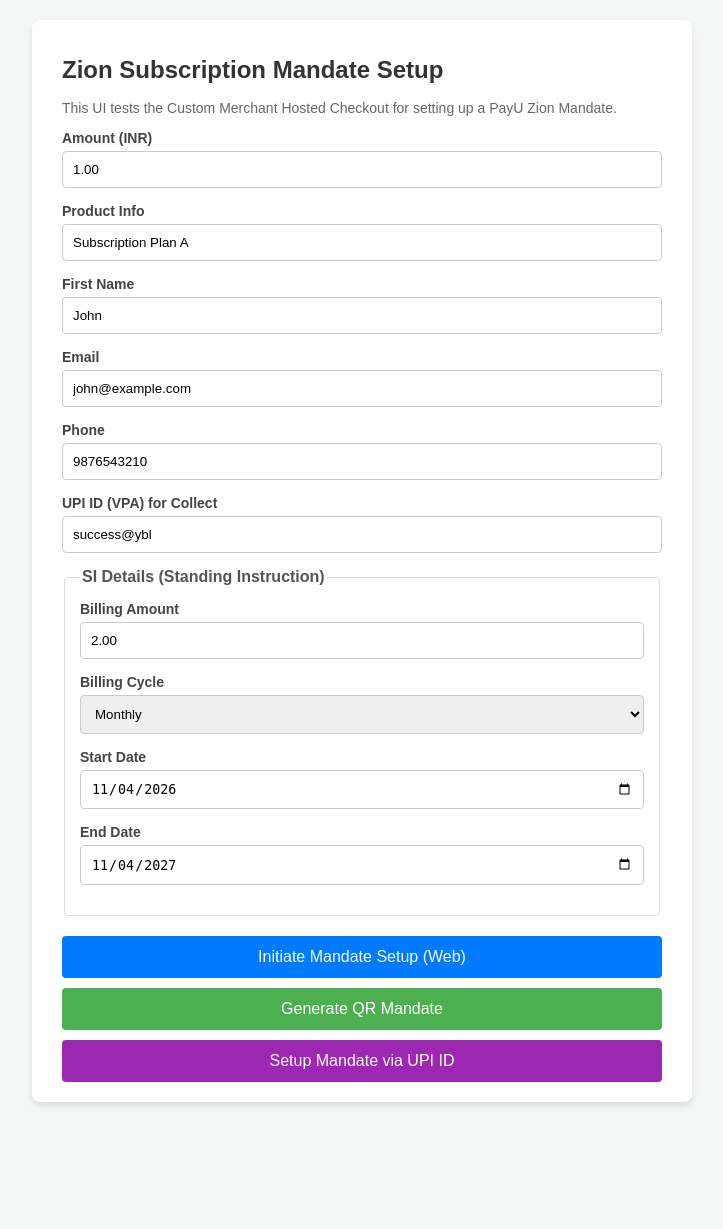
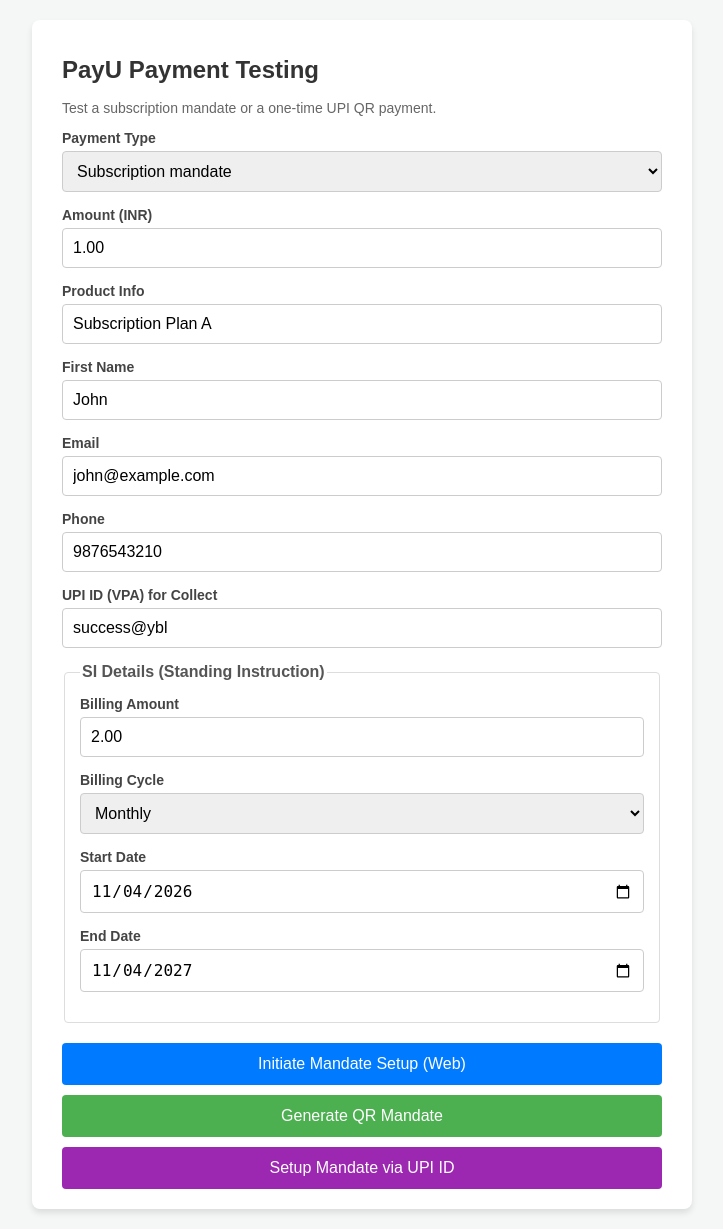
Before and after one commit to ankitjojo/payu_backend_qr, a Node server app: page / in a window 1280 px wide. Shown: the whole page, without its empty margins (278-1001 px from the left). Before the commit the page ends 1106 px from the top, so only its background shows below. Run offline with Node 20, Linux system fonts and the light colour scheme; some libraries are stand-ins or nearby versions.

Commit message:
feat(payment): add one-time upi qr payment flow and ui support
- Add generate-qr-one-time endpoint and controller method
- Implement PayUService one-time S2S QR payment logic without mandate/SI payload
- Update UI to toggle between subscription mandate and one-time QR payments
- Add unit tests for one-time QR generation and UPI URI formatting
- Ignore scratch files in .gitignore

```diff
--- a/public/endpoints.js
+++ b/public/endpoints.js
@@ -2,6 +2,7 @@ const API_BASE_URL = '/api';
 
 const endpoints = {
     initiateMandate: `${API_BASE_URL}/payments/initiate-mandate`,
+    generateOneTimeQR: `${API_BASE_URL}/payments/generate-qr-one-time`,
     generateQR: `${API_BASE_URL}/payments/generate-qr`,
     generateUpiCollect: `${API_BASE_URL}/payments/generate-upi-collect`,
     verifyPayment: (txnid) => `${API_BASE_URL}/payments/verify/${txnid}`
--- a/public/logic.js
+++ b/public/logic.js
@@ -17,6 +17,10 @@ document.addEventListener('DOMContentLoaded', () => {
 
     form.addEventListener('submit', async (e) => {
         e.preventDefault();
+        if (paymentType.value === 'one-time') {
+            qrBtn.click();
+            return;
+        }
 
         submitBtn.disabled = true;
         submitBtn.textContent = 'Processing...';
@@ -71,10 +75,40 @@ document.addEventListener('DOMContentLoaded', () => {
 
     const qrBtn = document.getElementById('qrBtn');
 
+    const paymentType = document.getElementById('paymentType');
+    const siDetailsFields = document.getElementById('siDetailsFields');
+    const collectButton = document.getElementById('upiCollectBtn');
+    const actionButtons = [submitBtn, qrBtn, collectButton];
+
+    function resetPaymentDisplay() {
+        if (pollInterval) clearInterval(pollInterval);
+        pollInterval = null;
+        responseContainer.classList.add('hidden');
+        document.getElementById('qrCodeContainer').style.display = 'none';
+        document.getElementById('qrImage').removeAttribute('src');
+        document.getElementById('qrIntentText').textContent = '';
+        document.getElementById('paymentStatusNotice')?.remove();
+    }
+
+    paymentType.addEventListener('change', () => {
+        const oneTime = paymentType.value === 'one-time';
+        siDetailsFields.hidden = oneTime;
+        siDetailsFields.disabled = oneTime;
+        document.getElementById('vpa').parentElement.hidden = oneTime;
+        submitBtn.hidden = oneTime;
+        collectButton.hidden = oneTime;
+        qrBtn.textContent = oneTime ? 'Generate One-Time Payment QR' : 'Generate QR Mandate';
+        resetPaymentDisplay();
+    });
+
     qrBtn.addEventListener('click', async (e) => {
         e.preventDefault();
 
-        qrBtn.disabled = true;
+        if (!form.reportValidity()) return;
+        const oneTime = paymentType.value === 'one-time';
+        resetPaymentDisplay();
+        actionButtons.forEach(button => { button.disabled = true; });
+        paymentType.disabled = true;
         qrBtn.textContent = 'Processing...';
 
         // Gather data
@@ -94,9 +128,11 @@ document.addEventListener('DOMContentLoaded', () => {
             }
         };
 
+        if (oneTime) delete payload.siDetails;
+
         try {
             // Call backend API
-            const response = await fetch(endpoints.generateQR, {
+            const response = await fetch(oneTime ? endpoints.generateOneTimeQR : endpoints.generateQR, {
                 method: 'POST',
                 headers: {
                     'Content-Type': 'application/json'
@@ -106,24 +142,29 @@ document.addEventListener('DOMContentLoaded', () => {
 
             const result = await response.json();
 
-            if (result.success) {
+            if (response.ok && result.success) {
                 // Show JSON response for debugging
                 responseContainer.classList.remove('hidden');
-                jsonResponse.textContent = JSON.stringify(result.data, null, 2);
+                jsonResponse.textContent = JSON.stringify(result, null, 2);
 
                 const payuResponse = result.data;
-                const intentStr = (payuResponse && payuResponse.result) ? (payuResponse.result.intentURIData || payuResponse.result.intentUrl || payuResponse.result.qrString) : null;
+                const rawIntent = payuResponse?.result?.intentURIData || payuResponse?.result?.intentUrl || payuResponse?.result?.qrString;
+                const intentStr = buildUpiPaymentUri(rawIntent);
 
                 if (intentStr) {
                     const redirectText = document.getElementById('redirectText');
                     if (redirectText) redirectText.style.display = 'none';
 
                     document.getElementById('qrCodeContainer').style.display = 'block';
+                    document.getElementById('qrImage').style.display = 'block';
+                    document.getElementById('qrHeading').textContent = oneTime
+                        ? 'Scan this QR to make a one-time payment:' : 'Scan this QR to setup mandate:';
 
                     // Generate QR image securely and instantly on the frontend
                     QRCode.toDataURL(intentStr, { width: 250, margin: 2 }, function (err, url) {
                         if (err) {
                             console.error('QR Generation Error:', err);
+                            alert('Unable to render the QR code. Please try again.');
                             return;
                         }
                         document.getElementById('qrImage').src = url;
@@ -132,7 +173,7 @@ document.addEventListener('DOMContentLoaded', () => {
 
                     // Start polling backend verify API until payment is approved or failed
                     const activeTxnid = result.txnid || (payuResponse && payuResponse.metaData && payuResponse.metaData.txnId);
-                    startPolling(activeTxnid, payload.amount);
+                    startPolling(activeTxnid, payload.amount, oneTime);
                 } else if (typeof payuResponse === 'string' && payuResponse.includes('html')) {
                     // Fallback if UPI Intent S2S is not enabled or returns HTML
                     alert('UPI Intent S2S returned checkout HTML. Falling back to PayU Hosted Checkout.');
@@ -141,14 +182,18 @@ document.addEventListener('DOMContentLoaded', () => {
                     alert('Failed to generate Intent QR. Check JSON response for details.');
                 }
             } else {
-                alert('Failed to generate QR mandate.');
+                responseContainer.classList.remove('hidden');
+                jsonResponse.textContent = JSON.stringify(result, null, 2);
+                document.getElementById('redirectText').style.display = 'none';
+                alert(result.error || result.message || 'Failed to generate payment QR.');
             }
         } catch (error) {
             console.error('Error:', error);
             alert('An error occurred. Check console.');
         } finally {
-            qrBtn.disabled = false;
-            qrBtn.textContent = 'Generate QR Mandate';
+            actionButtons.forEach(button => { button.disabled = false; });
+            paymentType.disabled = false;
+            qrBtn.textContent = oneTime ? 'Generate One-Time Payment QR' : 'Generate QR Mandate';
         }
     });
 
@@ -217,7 +262,7 @@ document.addEventListener('DOMContentLoaded', () => {
 
     let pollInterval = null;
 
-    function startPolling(txnid, amount) {
+    function startPolling(txnid, amount, oneTime = false) {
         if (!txnid) return;
         if (pollInterval) clearInterval(pollInterval);
 
@@ -235,7 +280,9 @@ document.addEventListener('DOMContentLoaded', () => {
         statusNotice.style.background = '#e3f2fd';
         statusNotice.style.color = '#0d47a1';
         statusNotice.style.border = '1px solid #90caf9';
-        statusNotice.textContent = '⏳ Waiting for payment... Approve the mandate on your UPI app.';
+        statusNotice.textContent = oneTime
+            ? '⏳ Waiting for payment... Complete the payment in your UPI app.'
+            : '⏳ Waiting for payment... Approve the mandate on your UPI app.';
 
         let attempts = 0;
         const maxAttempts = 100; // ~5 minutes
@@ -308,3 +355,14 @@ function submitPayUForm(payuData) {
         form.submit();
     }, 2000);
 }
+
+/** Convert PayU's query-only intent data into a scannable UPI payment URI. */
+function buildUpiPaymentUri(intentData) {
+    if (typeof intentData !== 'string' || !intentData.trim()) return null;
+    const value = intentData.trim();
+    const query = value.replace(/^upi:\/\/pay\?/i, '').replace(/^\?/, '');
+    const params = new URLSearchParams(query);
+    if (!params.get('pa')) return null;
+    // Encode spaces and other reserved characters without encoding query separators.
+    return `upi://pay?${params.toString().replace(/\+/g, '%20')}`;
+}
--- a/src/api/routes/payment.routes.ts
+++ b/src/api/routes/payment.routes.ts
@@ -9,6 +9,7 @@ paymentRoutes.post('/initiate-mandate', paymentController.initiateMandate);
 
 // API to generate QR payload for PayU
 paymentRoutes.post('/generate-qr', paymentController.generateQR);
+paymentRoutes.post('/generate-qr-one-time', paymentController.generateOneTimeQR);
 paymentRoutes.post('/generate-upi-collect', paymentController.generateUpiCollect);
 
 // Webhook/Callback routes for PayU to post back the result
--- a/views/index.ejs
+++ b/views/index.ejs
@@ -3,15 +3,51 @@
 <head>
     <meta charset="UTF-8">
     <meta name="viewport" content="width=device-width, initial-scale=1.0">
-    <title>PayU Zion Automation Testing</title>
+    <title>PayU Payment Testing</title>
     <link rel="stylesheet" href="style.css">
+    <style>
+        fieldset {
+            min-width: 0;
+        }
+
+        legend, button, h1, h3, h4, p {
+            overflow-wrap: anywhere;
+        }
+
+        input, select {
+            min-width: 0;
+            max-width: 100%;
+            font-size: 16px;
+        }
+
+        #qrImage {
+            box-sizing: border-box;
+            max-width: 100%;
+            height: auto;
+            margin-inline: auto;
+        }
+
+        @media (max-width: 480px) {
+            body { padding: 12px; }
+            .container { padding: 16px; }
+            fieldset, #responseContainer { padding: 10px; }
+            button { padding: 12px; }
+        }
+    </style>
 </head>
 <body>
     <div class="container">
-        <h1>Zion Subscription Mandate Setup</h1>
-        <p>This UI tests the Custom Merchant Hosted Checkout for setting up a PayU Zion Mandate.</p>
+        <h1>PayU Payment Testing</h1>
+        <p>Test a subscription mandate or a one-time UPI QR payment.</p>
 
         <form id="mandateForm">
+            <div class="form-group">
+                <label for="paymentType">Payment Type</label>
+                <select id="paymentType">
+                    <option value="subscription">Subscription mandate</option>
+                    <option value="one-time">One-time payment</option>
+                </select>
+            </div>
             <div class="form-group">
                 <label for="amount">Amount (INR)</label>
                 <input type="text" id="amount" value="1.00" required>
@@ -38,7 +74,7 @@
                 <input type="text" id="vpa" value="success@ybl" placeholder="e.g. user@upi">
             </div>
 
-            <fieldset>
+            <fieldset id="siDetailsFields">
                 <legend>SI Details (Standing Instruction)</legend>
                 <div class="form-group">
                     <label for="billingAmount">Billing Amount</label>
@@ -75,7 +111,7 @@
             <pre id="jsonResponse"></pre>
             <p id="redirectText">The backend generated the payload. Redirecting to PayU...</p>
             <div id="qrCodeContainer" style="display: none; text-align: center; margin-top: 20px;">
-                <h4>Scan this QR to setup mandate:</h4>
+                <h4 id="qrHeading">Scan this QR to setup mandate:</h4>
                 <img id="qrImage" src="" alt="QR Code" style="border: 1px solid #ccc; padding: 10px; border-radius: 8px;">
                 <p id="qrIntentText" style="word-break: break-all; font-size: 12px; margin-top: 10px; font-family: monospace;"></p>
             </div>
```
Also changed, not shown: src/api/controllers/payment.controller.ts (+39 -0 lines), src/core/interfaces/payu.interface.ts (+10 -0 lines), src/services/__tests__/one-time-qr.test.ts (added, +81 -0 lines), src/services/payment.service.ts (+12 -1 lines), src/services/payu.service.ts (+22 -1 lines), tests/upi-qr.test.js (added, +28 -0 lines), 1 other file.
